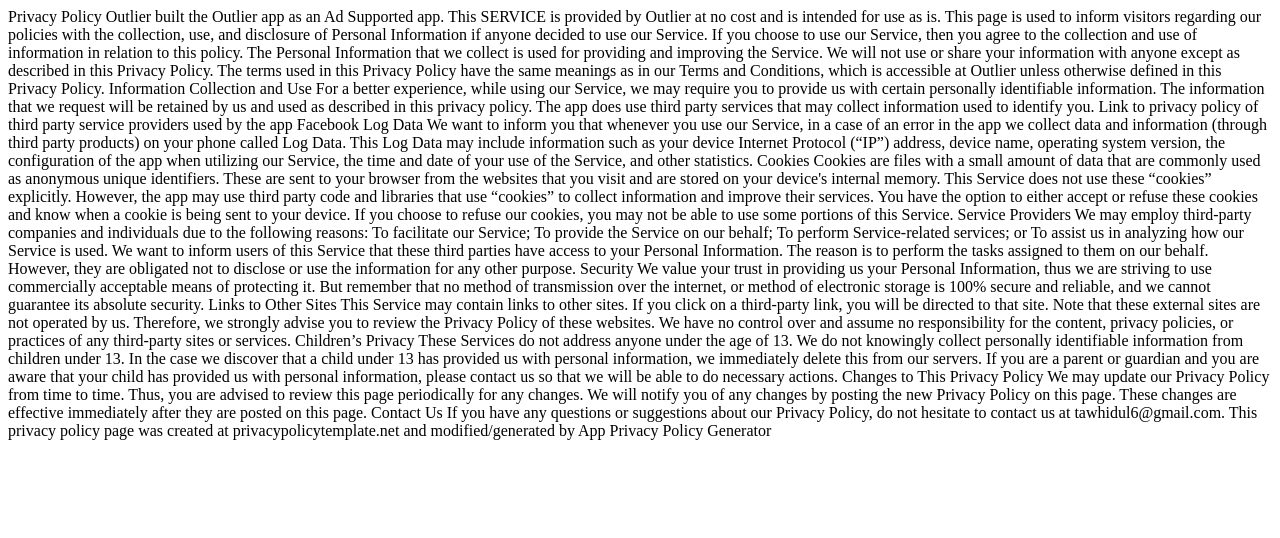
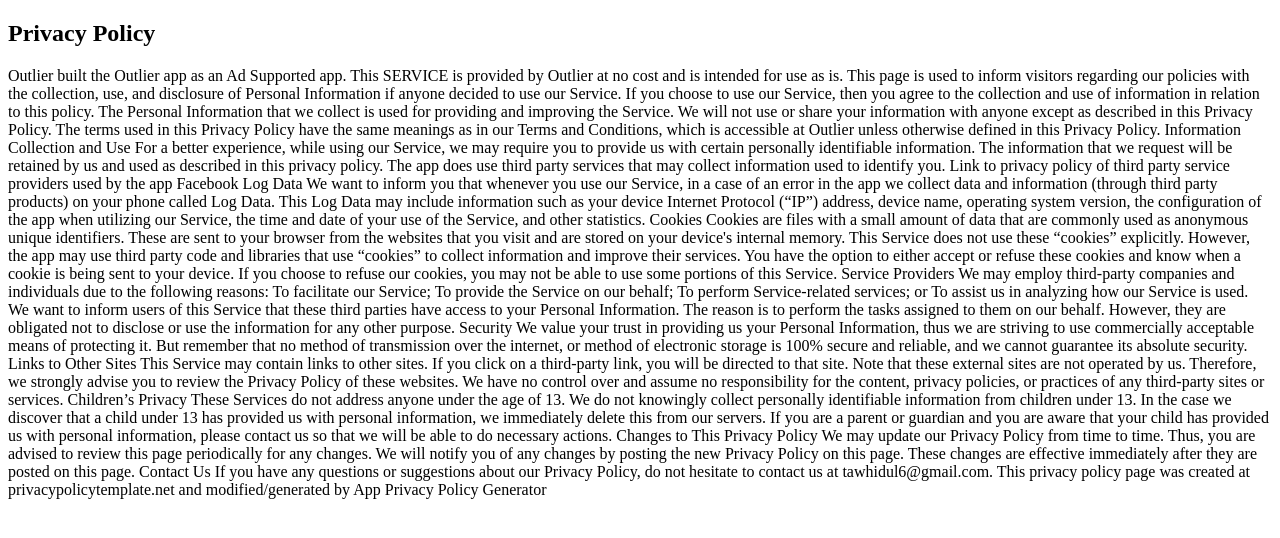
Before and after one commit to tawhidulIKhan/outlier-fb-policy, a plain HTML site: page index.html in a window 1280 px wide. Drawn offline with Linux system fonts and the light colour scheme.

Commit message:
html tag added

```diff
--- a/index.html
+++ b/index.html
@@ -7,7 +7,8 @@
     <title>Document</title>
 </head>
 <body>
-    Privacy Policy
+  <h2>Privacy Policy</h2>
+  <p>
 Outlier built the Outlier app as an Ad Supported app. This SERVICE is provided by Outlier at no cost and is intended for use as is.
 
 This page is used to inform visitors regarding our policies with the collection, use, and disclosure of Personal Information if anyone decided to use our Service.
@@ -66,5 +67,6 @@ Contact Us
 If you have any questions or suggestions about our Privacy Policy, do not hesitate to contact us at tawhidul6@gmail.com.
 
 This privacy policy page was created at privacypolicytemplate.net and modified/generated by App Privacy Policy Generator
+</p>
 </body>
 </html>
```
